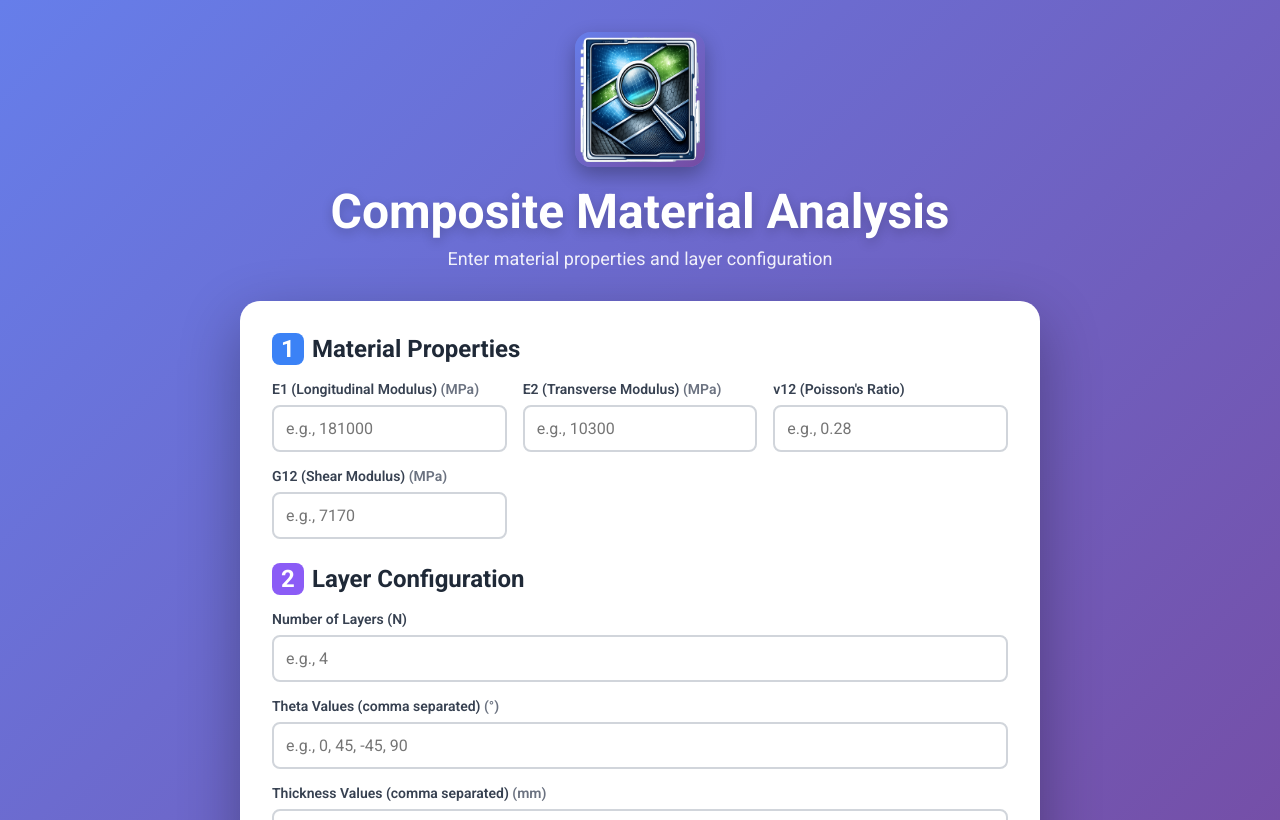
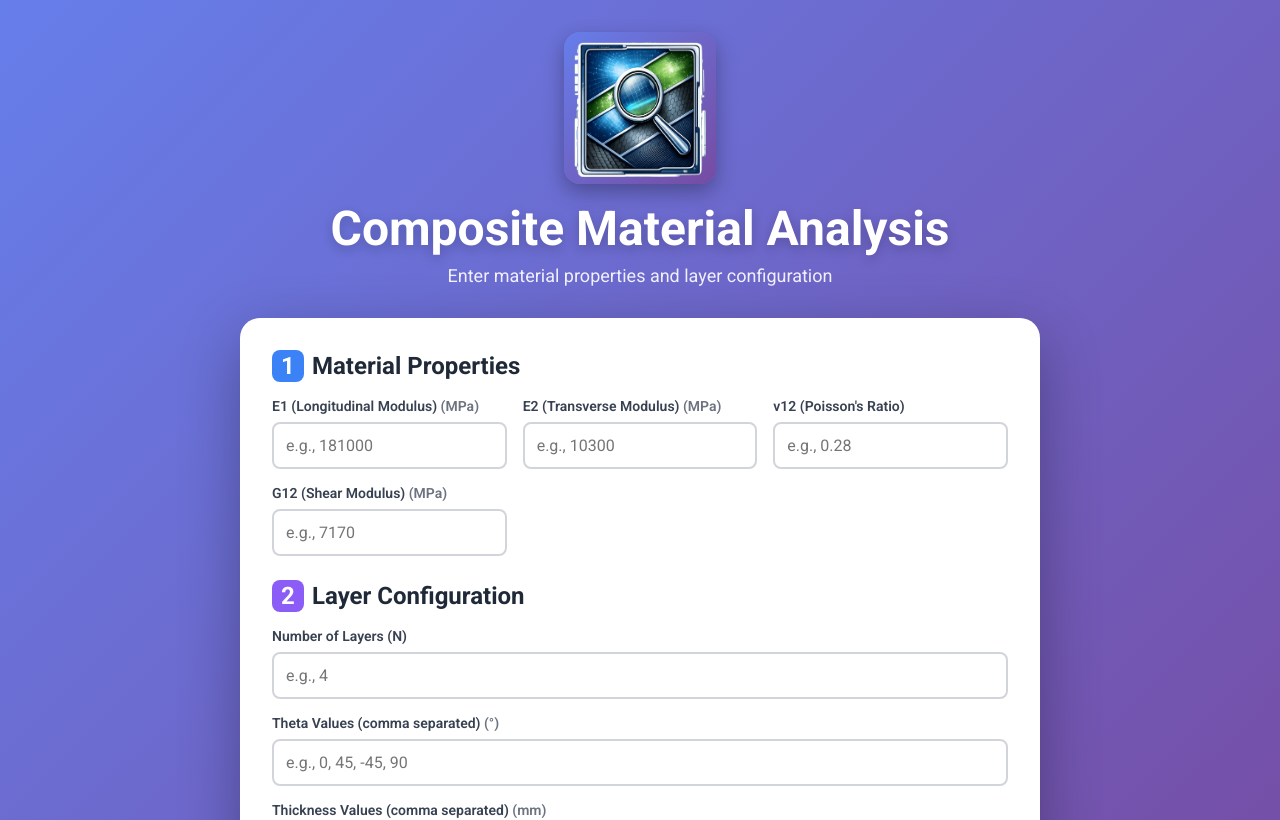
Before and after one commit to SadraCop/composite-material-analysis, a React (Vite) app: page / in a window 1280 px wide. Shown: the top 820 px of the page. Built offline with nearby package versions, Linux system fonts and the light colour scheme.

Commit message:
Update InputForm.jsx

```diff
--- a/src/components/InputForm.jsx
+++ b/src/components/InputForm.jsx
@@ -14,12 +14,12 @@ const InputForm = ({ inputs, setInputs, onCalculate }) => {
           <div style={{ display: 'flex', justifyContent: 'center', marginBottom: '16px' }}>
             <div style={{
               background: 'linear-gradient(135deg, #667eea 0%, #764ba2 100%)',
-              padding: '5px',
-              paddingBottom: '1px',
+              padding: '10px',
+              paddingBottom: '3px',
               borderRadius: '16px',
               boxShadow: '0 8px 20px rgba(0,0,0,0.3)'
             }}>
-              <img src='/logo.png' height='125' width='120' alt='logo' />
+              <img src='/logo.png' height='135' width='132' alt='logo' />
             </div>
           </div>
           <h1 style={{
```
